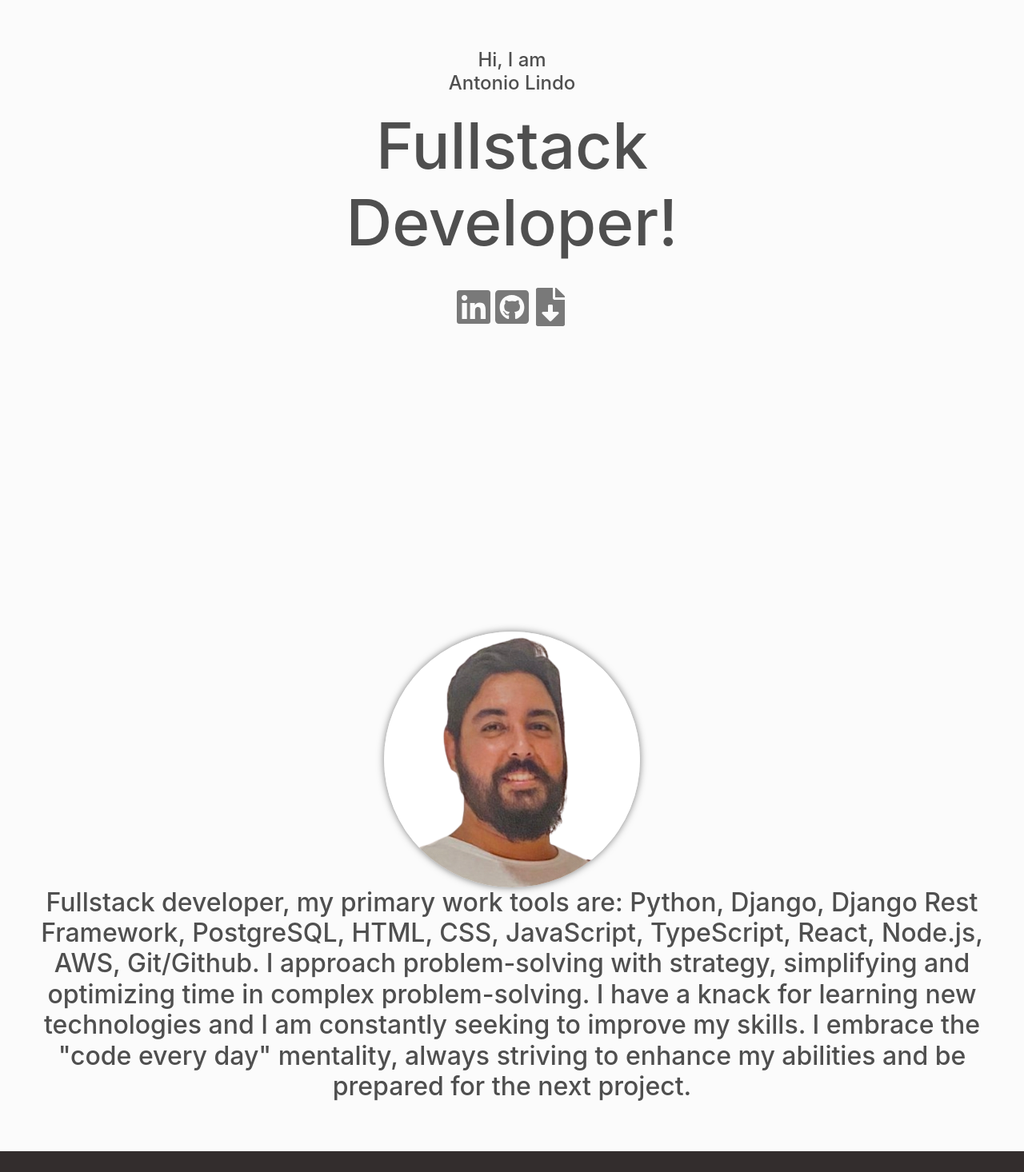
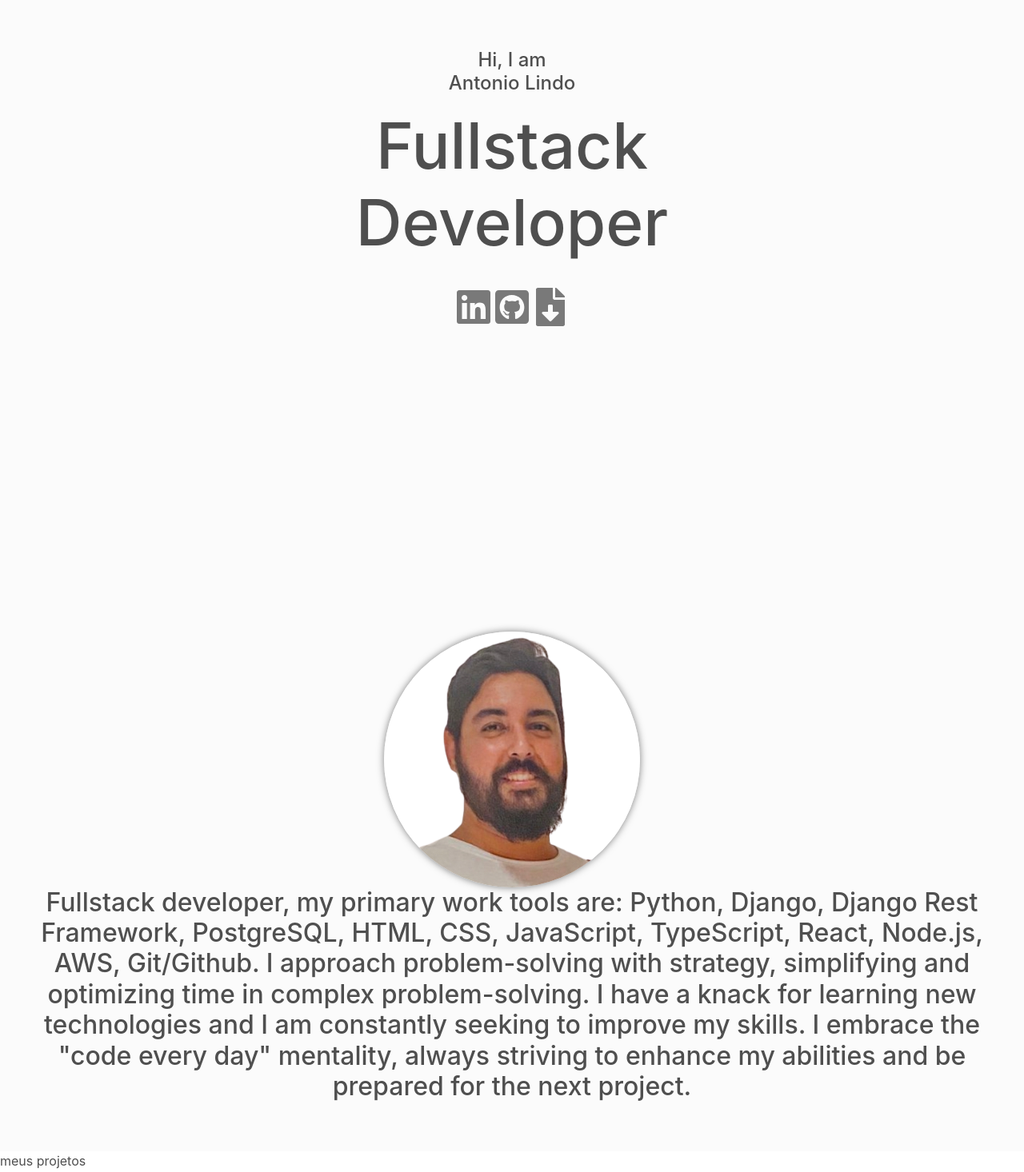
Before and after one commit to antoniolvitall/meuportifolio, a React (Create React App) app in the folder client/: page / in a window 1280 px wide. Shown: the part 160-1626 px from the top of the page at 80% size. Built offline with nearby package versions, Linux system fonts and the light colour scheme.

Commit message:
Criando projetos

```diff
--- a/client/src/App.js
+++ b/client/src/App.js
@@ -3,6 +3,7 @@ import Header from './components/header';
 import Welcome from './components/Welcome';
 import About from './components/About';
 import Footer from './components/Footer';
+import Projects from './components/Projects';
 
 
 function App() {
@@ -12,6 +13,7 @@ function App() {
       <Header/>
       <Welcome/>
       <About/>
+      <Projects/>
       <Footer/>
     </div>
   )
--- /dev/null
+++ b/client/src/components/Projects.js
@@ -0,0 +1,12 @@
+import React from 'react'
+
+const Projects = () => {
+  return (
+    <div>
+        meus projetos
+
+    </div>
+  )
+}
+
+export default Projects
--- a/client/src/components/Welcome.js
+++ b/client/src/components/Welcome.js
@@ -6,7 +6,7 @@ const Welcome = () => {
   return (
     <div class="welcome p-5 text-center bg-light">
         <h4 className='mb-3'>Hi, I am<br/>Antonio Lindo</h4>
-        <h1 className='texto-grande mb-3'>Fullstack<br/>Developer!</h1>
+        <h1 className='texto-grande mb-3'>Fullstack<br/>Developer</h1>
         <div>
             <a class="icon" href='https://www.linkedin.com/in/antonio-luiz-vital-lindo/'><FaLinkedin/></a>
             <a class="icon" href='https://github.com/antoniolvitall'><FaGithubSquare/></a>
--- a/client/src/components/header.js
+++ b/client/src/components/header.js
@@ -39,7 +39,7 @@ export default function Header() {
           </MDBNavbarToggler>
 
           <MDBCollapse navbar show={showNavCentred}>
-            <MDBNavbarNav className='mr-auto mb-2 mb-lg-0'>
+            <MDBNavbarNav className='mr-auto navbar-nav mb-2 mb-lg-0'>
               <MDBNavbarItem>
                 <MDBNavbarLink active aria-current='page' href='#'>
                   Welcome
```
